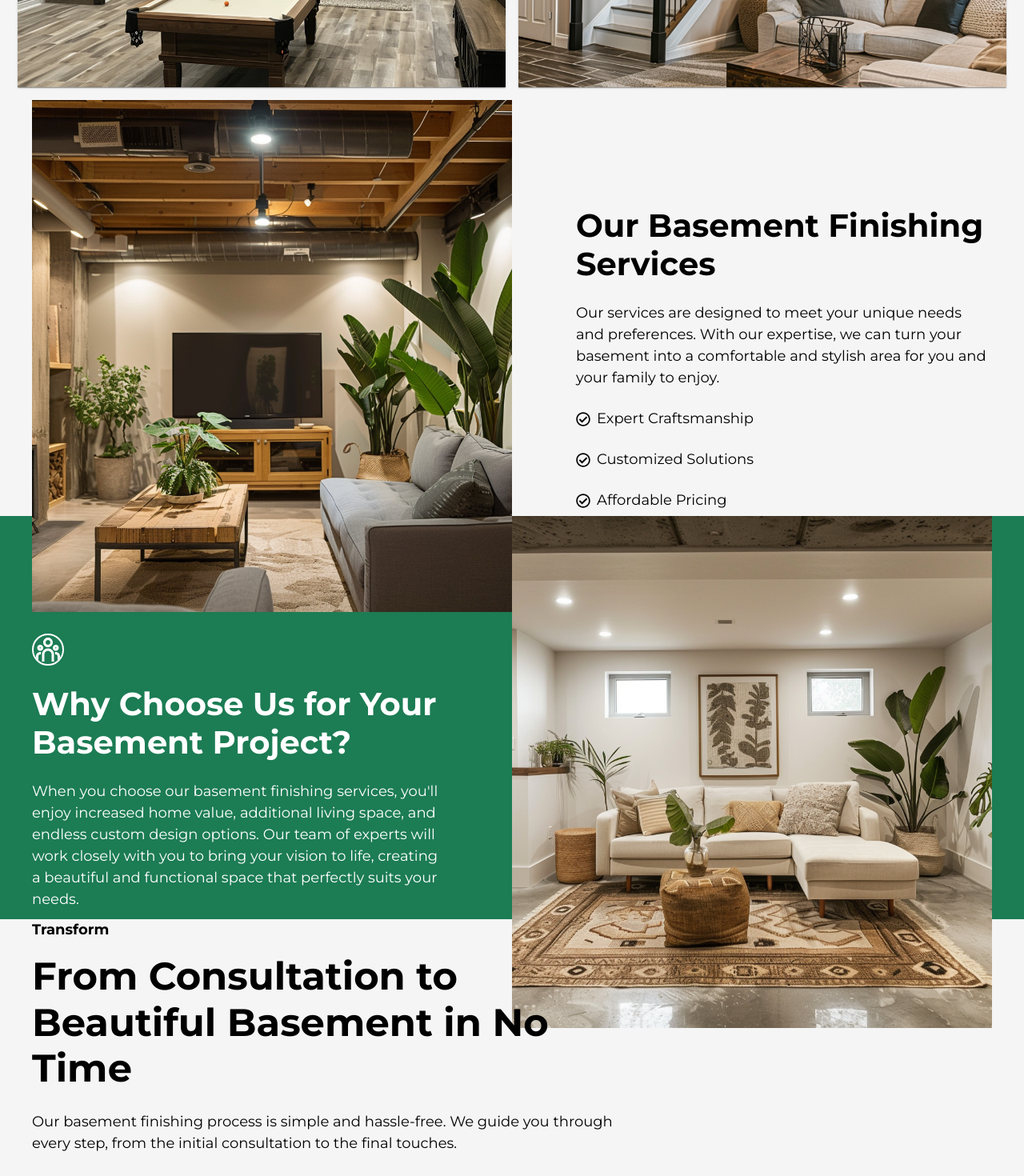
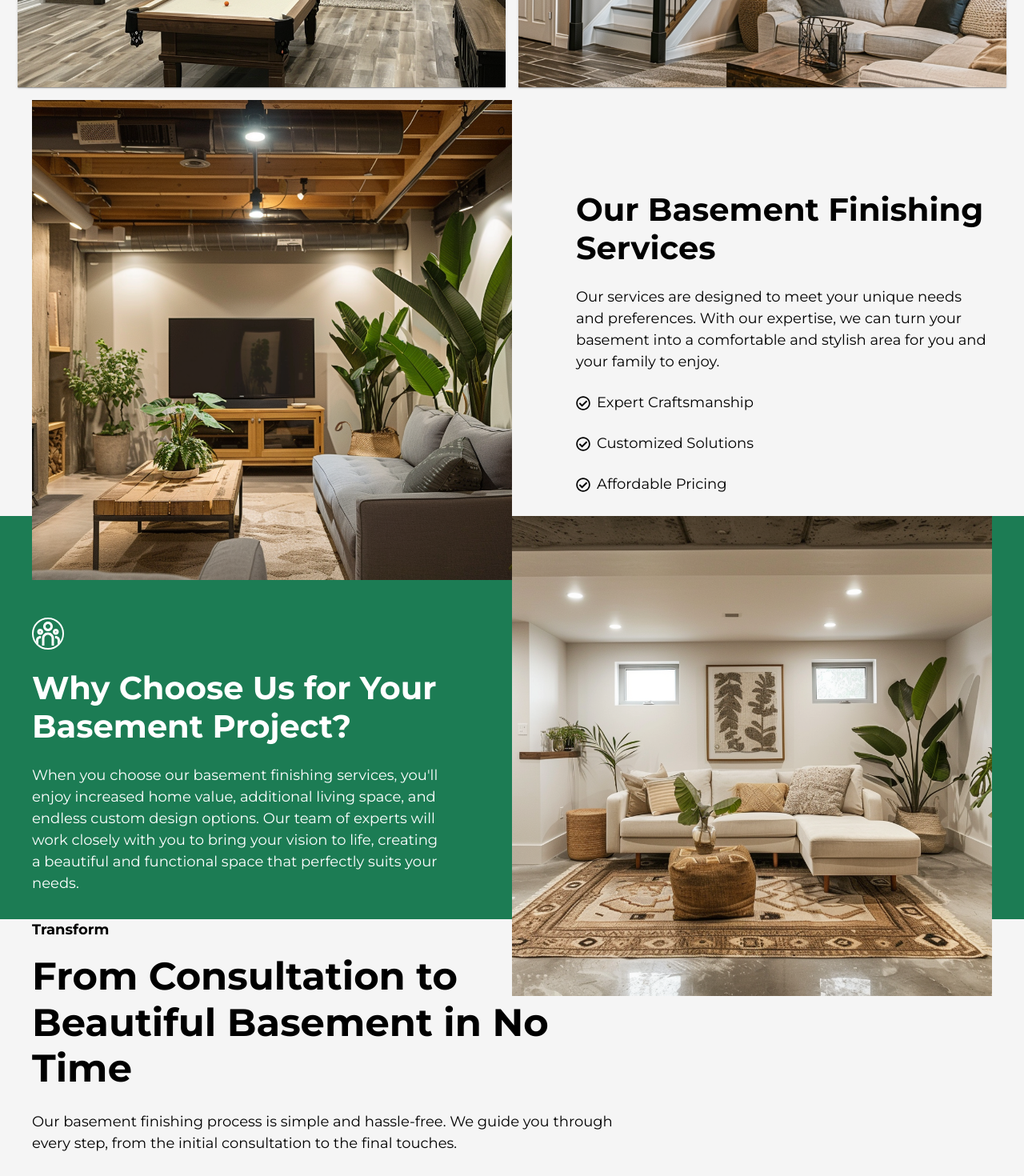
Before and after one commit to AlexCabreraD/JSProfinish, a Next.js app: page / in a window 1280 px wide. Shown: the part 1220-2690 px from the top of the page at 80% size. Built offline with nearby package versions, Linux system fonts and the light colour scheme.

Commit message:
responsive img

```diff
--- a/src/app/components/home/benefits.tsx
+++ b/src/app/components/home/benefits.tsx
@@ -32,8 +32,7 @@ const Feature = () => {
                     <Image
                         src={img8}
                         alt={"test"}
-                        width={616}
-                        height={640}
+                        layout="responsive"
                         className={"benefits-image"}
                     />
                 </Grid>
--- a/src/app/components/home/feature.tsx
+++ b/src/app/components/home/feature.tsx
@@ -29,8 +29,7 @@ const Feature = () => {
                     <Image
                         src={img7}
                         alt={"test"}
-                        width={616}
-                        height={640}
+                        layout="responsive"
                         className={"feature-image"}
                     />
                 </Grid>
```
